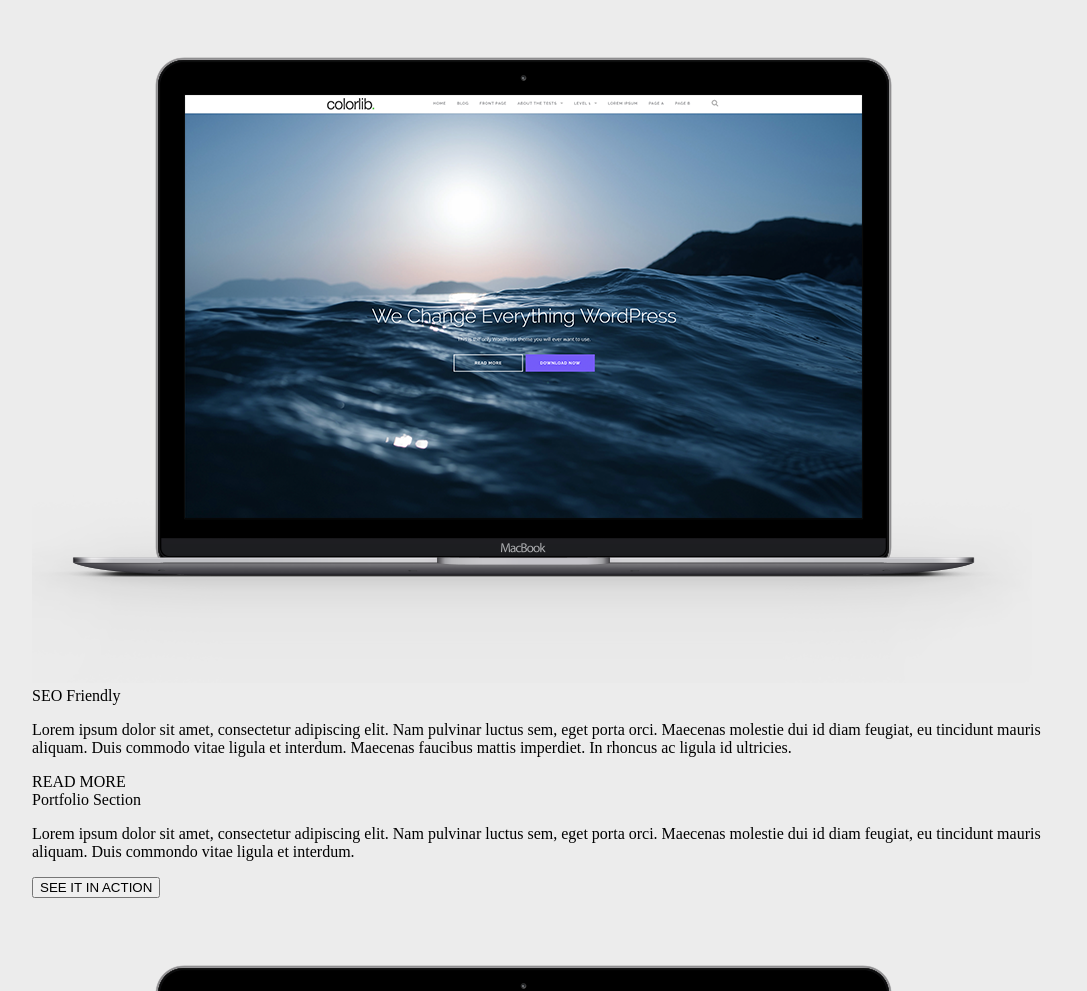
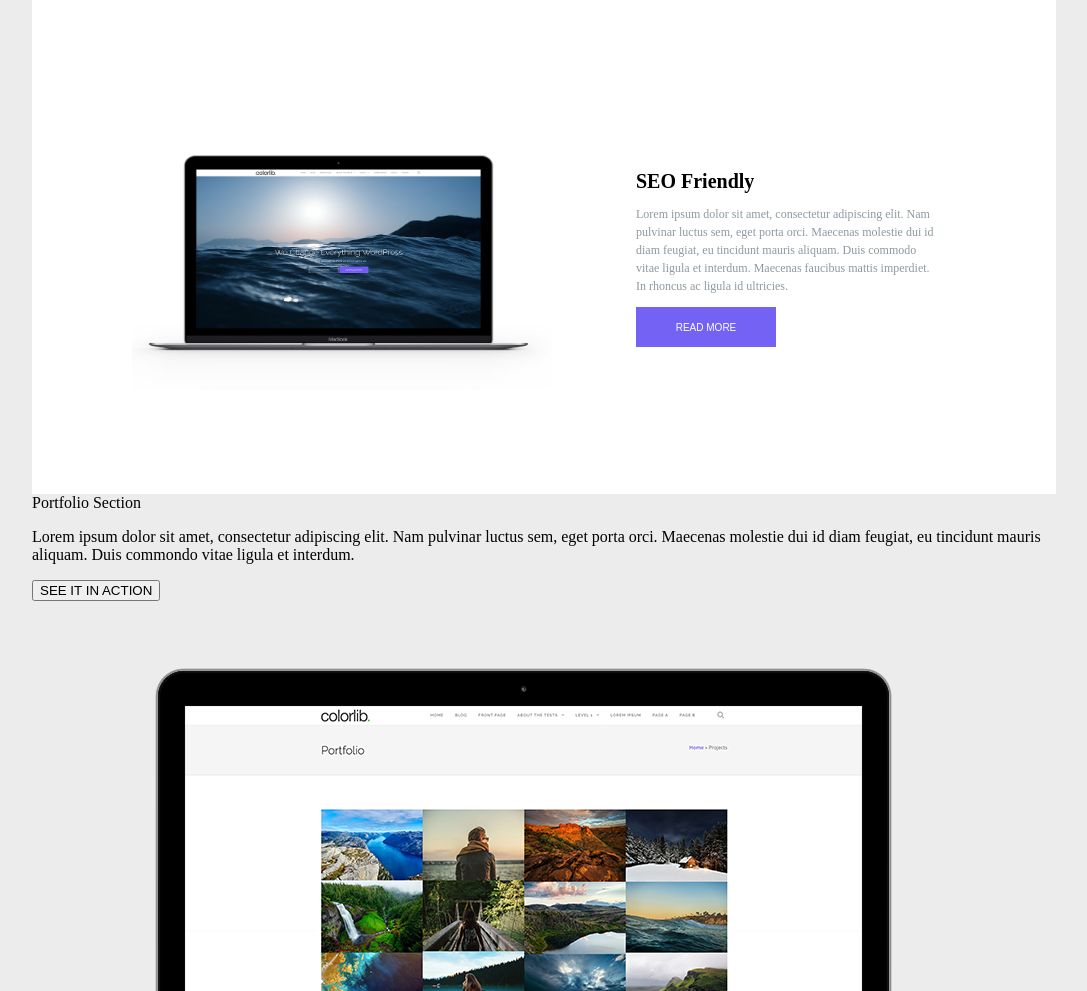
Before and after one commit to sialvsic/3-Pages-in-3-Weeks-Episode-10, a website built with Parcel: page src/week1/index.html in a window 1280 px wide. Shown: the part 560-1551 px from the top of the page, without its empty margins (96-1183 px from the left). Built offline with nearby package versions, Linux system fonts and the light colour scheme.

Commit message:
add section friendly

```diff
--- a/src/week1/index.css
+++ b/src/week1/index.css
@@ -87,3 +87,39 @@ main {
   background-color: #7462F5;
   border: 1px solid #7462F5;
 }
+
+.seo {
+  background-color: #ffffff;
+  padding: 140px 120px 100px 100px;
+}
+
+.seo:after {
+  content: '';
+  clear: both;
+}
+
+.preview {
+  width: 420px;
+  height: 260px;
+}
+
+.seo-description {
+  width: 300px;
+  float: right;
+  padding-top: 40px;
+}
+
+.seo-description-title {
+  font-size: 20px;
+  font-weight: bold;
+}
+
+.seo-description-content {
+  font-size: 12px;
+  color: #8E999F;
+  line-height: 18px;
+}
+
+.seo-read-more {
+
+}
--- a/src/week1/index.html
+++ b/src/week1/index.html
@@ -26,15 +26,15 @@
     </div>
   </section>
   <section>
-    <div>
-      <img src="./assert/flexible-preview.png" alt="">
-      <div>
-        <span>SEO Friendly</span>
-        <p>Lorem ipsum dolor sit amet, consectetur adipiscing elit. Nam pulvinar luctus sem, eget porta orci.
+    <div class="seo">
+      <img class="preview" src="./assert/flexible-preview.png" alt="">
+      <div class="seo-description">
+        <span class="seo-description-title">SEO Friendly</span>
+        <p class="seo-description-content">Lorem ipsum dolor sit amet, consectetur adipiscing elit. Nam pulvinar luctus sem, eget porta orci.
           Maecenas molestie dui id diam feugiat, eu tincidunt mauris aliquam. Duis commodo vitae ligula et interdum.
           Maecenas faucibus mattis imperdiet. In rhoncus ac ligula id ultricies.
         </p>
-        <buttton>READ MORE</buttton>
+        <button class="button read-more">READ MORE</button>
       </div>
     </div>
   </section>
```
